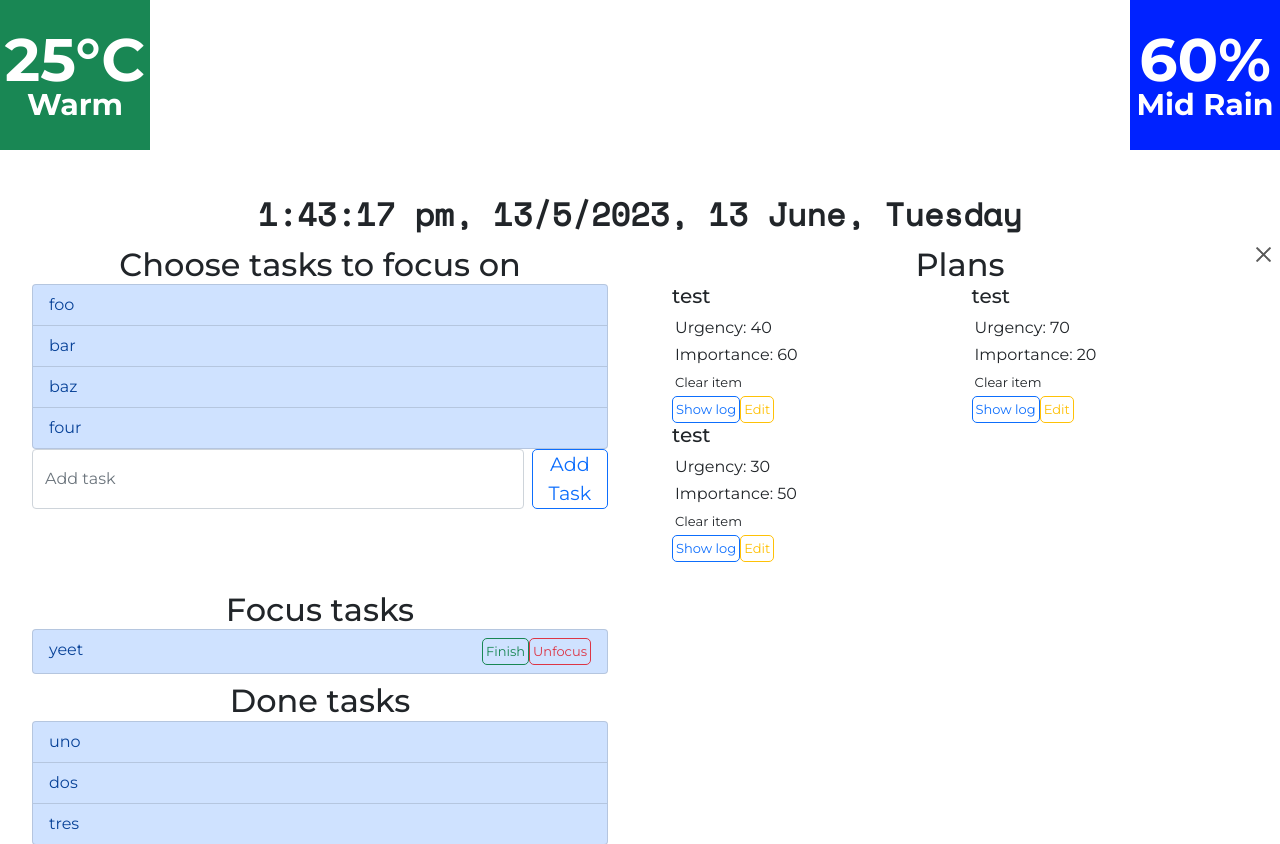
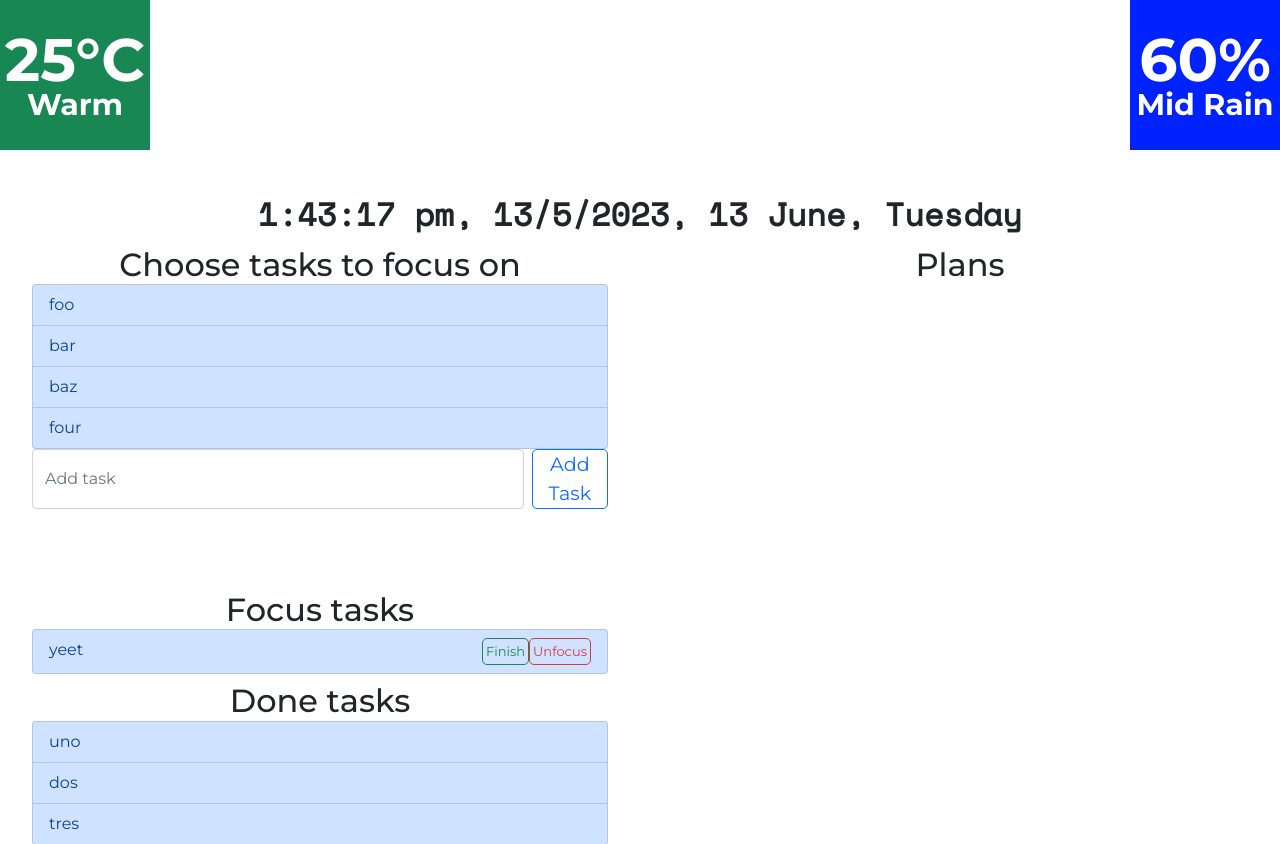
Before and after one commit to HisFun2305/homepage, a Flask app: page / in a window 1280 px wide. Shown: the part 56-900 px from the top of the page. Run offline with Flask 3, Linux system fonts and the light colour scheme; data that the repository does not hold is empty.

Commit message:
Sqlite POST
Set up POST code for plans.js

```diff
--- a/app.py
+++ b/app.py
@@ -40,8 +40,24 @@ def todo():
 @app.route("/plans", methods = ["GET", "POST"])
 def plans():
     if request.method == "POST":
-        print(request.json)
-        return "success"
+        data = request.json
+        conn = create_connection(DB_PATH)
+        db = conn.cursor()
+        if data[1] == 0:
+            data[0]["log"] = "|".join(data[0]["log"])
+            data = [data[0]["txt"], data[0]["urg"], data[0]["impt"], data[0]["log"]]
+            db.execute("INSERT INTO plans (txt, urg, impt, log) VALUES(?, ?, ?, ?)", data)
+            conn.commit()
+        elif data[1] == 1:
+            data[0]["log"] = "|".join(data[0]["log"])
+            data = [data[0]["txt"], data[0]["urg"], data[0]["impt"], data[0]["log"], data[0]["id"]]
+            db.execute("UPDATE plans SET txt = ?, urg = ?, impt = ?, log = ? WHERE id = ? ", data)
+            conn.commit()
+        elif data[1] == 2:
+            data = [data[0]["id"]]
+            db.execute("DELETE FROM plans WHERE id = ?", data)
+            conn.commit()
+        return
     else:
         return render_template("plans.html", active3 = "active", test_res = "yeet")
 
@@ -72,3 +88,5 @@ def dict_factory(cursor, row):
 #     ("test4", 23, 45, "y|c")
 # ]
 # db.executemany("INSERT INTO plans (txt, urg, impt, log) VALUES(?, ?, ?, ?)", data)
+
+# CREATE TABLE plans (id INTEGER PRIMARY KEY AUTOINCREMENT, txt TEXT NOT NULL, urg INT NOT NULL, impt INT NOT NULL, log TEXT NOT NULL)
--- a/static/index-plans.js
+++ b/static/index-plans.js
@@ -1,25 +1,10 @@
-const itemList = [{
-    urg: 40,
-    impt: 60,
-    txt: "test",
-    log: ["a", "b"]
-},{
-    urg: 70,
-    impt: 20,
-    txt: "test",
-    log: ["a", "b"]
-},{
-    urg: 30,
-    impt: 50,
-    txt: "test",
-    log: ["a", "b"]
-}];
-const focusList = [];
+const itemList = [];
 
 async function logJSONData() {
     const response = await fetch("/plans/data");
     const jsonData = await response.json();
-    console.log(jsonData);//to be updated
+    for (var i of jsonData) itemList.push(i);
+    makePlanGrid();
 }
 
 function makeToolTip(d, i) {
@@ -31,7 +16,6 @@ function makeToolTip(d, i) {
     var number1 = document.createElement("input");
     var label2 = document.createElement("label2");
     var number2 = document.createElement("input");
-    var exit = document.createElement("div");
     var edit = document.createElement("button");
     var img = document.createElement("img");
     var del = document.createElement("div");
@@ -55,18 +39,6 @@ function makeToolTip(d, i) {
         itemList.splice(i, 1);
         updatePlot();
     })
-    exit.className = "tooltip-exit";
-    img.src = "static/assets/exit.png";
-    img.className = "img-fluid img-exit";
-    exit.addEventListener("click", function(event) {
-        event.stopPropagation();
-        tooltip = exit.parentElement;
-        tooltip.className = 'invisible-tooltip';
-        setTimeout(function() {
-            tooltip.className = 'tooltip';
-        }, 30);
-    });
-    exit.appendChild(img);
     h5.innerText = d.txt;
     p1.appendChild(document.createTextNode(`Urgency: ${d.urg}`));
     p1.className = "stat";
@@ -135,7 +107,7 @@ function makeToolTip(d, i) {
         event.stopPropagation();
         editSwitch(edit, cancel, p1, p2, label1, label2, number1, number2, logInput, logSubmit, d);
     });
-    tTip.append(h5, exit, p1, p2, label1, number1, label2, number2, del, logShow, edit, cancel, logInput, logSubmit);
+    tTip.append(h5, p1, p2, label1, number1, label2, number2, del, logShow, edit, cancel, logInput, logSubmit);
     return tTip;
 }
 
--- a/static/index.css
+++ b/static/index.css
@@ -7,13 +7,13 @@
 }
 
 .flex-child {
-    display: inline-flex;
-    justify-content: center;
-    flex-wrap: wrap;
+    display: flex;
     position: relative;
     flex: 1;
     border: 0px;
     padding-bottom: 2rem;
+    flex-direction: column;
+    align-items: center;
 }
 
 .flex-header {
--- a/static/index.js
+++ b/static/index.js
@@ -235,6 +235,5 @@ document.addEventListener("DOMContentLoaded", function(event) {
     updateTime();
     updatePrecip("precip", "precip-out", "precip-out-txt", 60);
     updateTemp("temp", "temp-out", "temp-out-txt", 25);
-    makePlanGrid();
     logJSONData();
 });
```
Also changed, not shown: static/plans.js (+13 -15 lines), data.sqlite.
